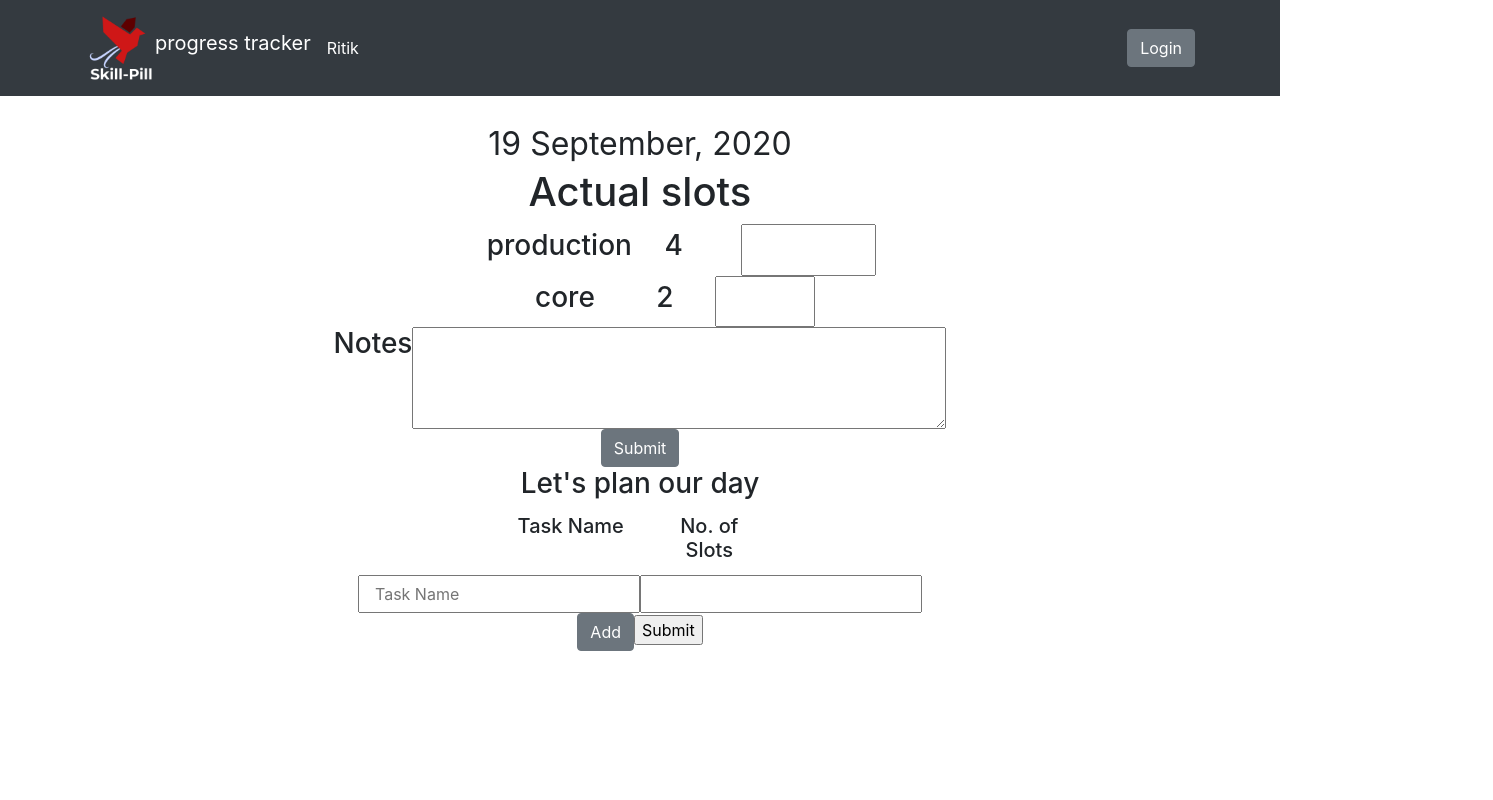
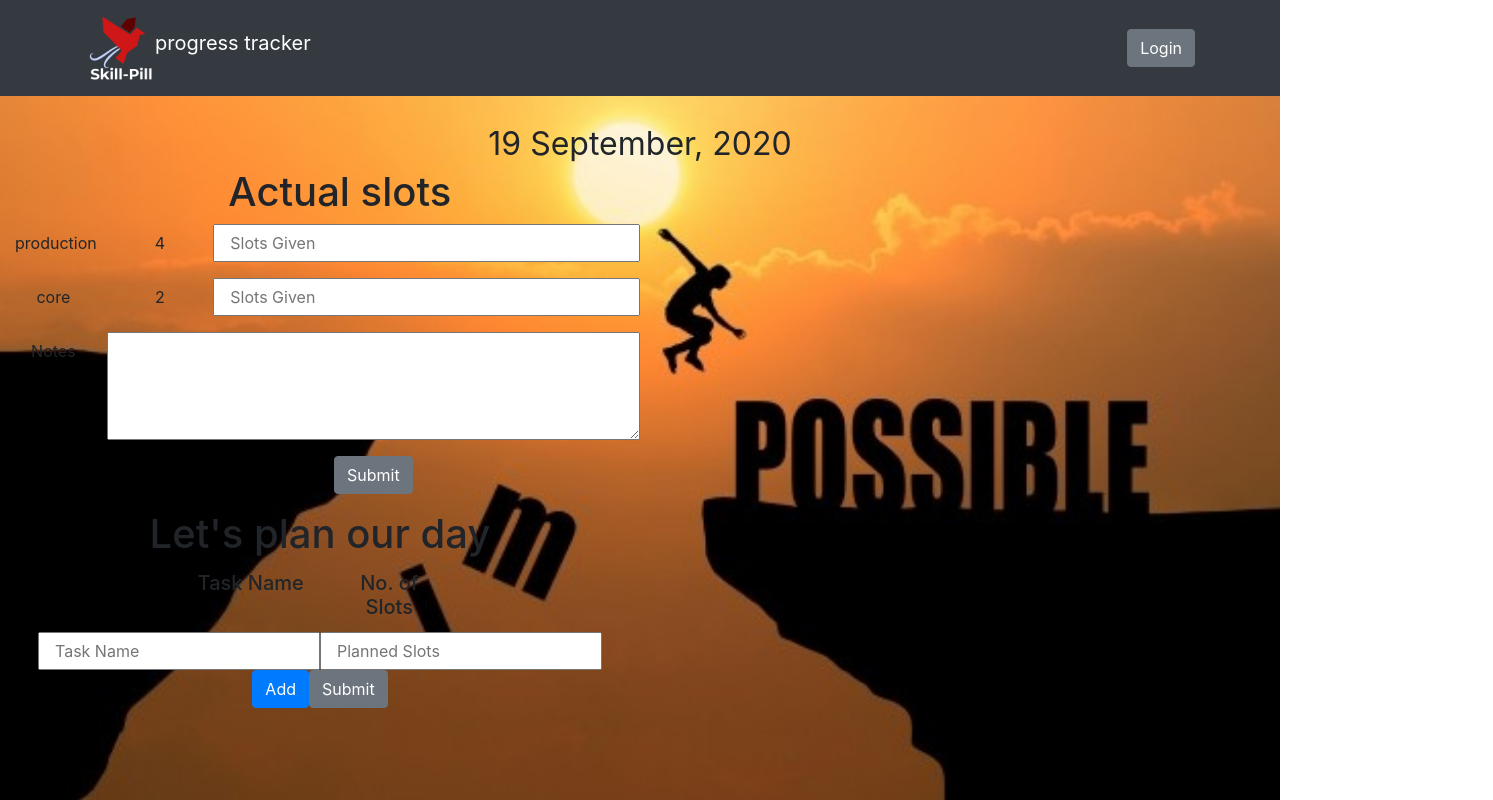
Before and after one commit to prarthanashr04/progress-tracker, a React (Create React App) app: page / in a window 1280 px wide. Shown: the whole page, 1493 px wide, since content can reach past the window. Built offline with nearby package versions, Linux system fonts and the light colour scheme.

Commit message:
slot's interface changed

```diff
--- a/src/App.css
+++ b/src/App.css
@@ -1,5 +1,12 @@
 .App {
   text-align: center;
+
+}
+body{
+  background-repeat: no-repeat;
+  background-size: cover;
+
+
 }
 .Date {
   padding-top: 120px;
@@ -28,6 +35,8 @@
   height: 40vmin;
   pointer-events: none;
 }
+
+
 
 @media (prefers-reduced-motion: no-preference) {
   .App-logo {
--- a/src/App.js
+++ b/src/App.js
@@ -1,18 +1,40 @@
-import React from 'react';
+import React ,{Component} from 'react';
 import './App.css';
 import Header from './Components/Navbar';
 import Dat from './Components/Date';
 import PlannedSlots from './Components/Plannedslots';
 import ActualSlots from './Components/Actualslots';
 
-function App() {
-  return (<div className="App">
-    <Header logo = './skillpill.png' title  = "progress tracker"  name = "Ritik"  />
-    <Dat />
-    <ActualSlots config={[{"name":"production","Slots":4},{"name":"core","Slots":2}]} />
-    <PlannedSlots />
+class App extends Component {
+
+  constructor(props){
+    super(props);
+    this.state={
+      member:{
+        "name":"",
+        "previous":{}
+      }
+    }
+  }
+
+
+  render(){
+    document.body.style.backgroundImage = "url('./bgimage.jpg')";
+  if(this.state.member.name==="")
+    {
+      var date,actual,planned
+      date=<Dat /> ;
+      actual=<ActualSlots config={[{"name":"production","Slots":4},{"name":"core","Slots":2}]} /> ;
+      planned=<PlannedSlots />
+
+    }
+  return (<div className="App" >
+    <Header logo = './skillpill.png' title  = "progress tracker"   />
+    {date}{actual}{planned}
+
    </div>
   );
+  }
 }
 
 export default App;
--- a/src/Components/Actualslots.js
+++ b/src/Components/Actualslots.js
@@ -1,37 +1,44 @@
 import React from 'react';
-import { Button } from 'reactstrap';
-function submit(){
+import { Button, Form, Row, Col, Label, Input } from 'reactstrap';
+function submit() {
     alert();
 }
 const ActualSlots = (props) => {
     return (<div>
-        <div>
+        <div className="col-12 row row-content offset-2">
             <h1>Actual slots</h1>
         </div>
-        <div className="inlineclass">
-        <h3 className="col">{props.config[0].name}</h3>
-        <h3 className="col">{props.config[0].Slots}</h3>
-        <input className="col" type="number" min="1" max="10" required/>
+        <div className="col-12 col-md-6">
+            <Form>
+                <Row className="form-group">
+                    <Label htmlFor="taskname" md={2}>{props.config[0].name}</Label>
+                    <Label htmlFor="planslots" md={2}>{props.config[0].Slots}</Label>
+                    <input className="col" id="actualslot" placeholder="Slots Given" type="number" min="1" max="10" required />
+
+                </Row>
+
+                <Row className="form-group">
+                    <Label htmlFor="taskname" md={2}>{props.config[1].name}</Label>
+                    <Label htmlFor="taskslots" md={2}>{props.config[1].Slots}</Label>
+                    <input className="col"id="actualslot" placeholder="Slots Given" type="number" min="1" max="10" required />
+                </Row>
+
+                <Row className="form-group">
+                    <Label htmlFor="message" md={2}>Notes </Label>
+                    <textarea rows="4" className="col" name="comment"></textarea>
+                </Row>
+
+                <Row className="form-group">
+                    <Col md={{size: 10, offset: 2}}>
+                        <Button onClick={submit}>Submit</Button>
+                    </Col>
+                </Row>
+            </Form>
         </div>
-        <br />
-        <div className="inlineclass">
-        <h3 className="col">{props.config[1].name}</h3>
-        <h3 className="col">{props.config[1].Slots}</h3>
-        <input className="col" type="number" min="1" max="10" required/>
-        </div>
-        <br />
-        <div className="inlineclass">
-           <h3> Notes </h3>
-           <textarea rows="4" cols="50" name="comment"></textarea>
-        </div >
-        <br/>
-        <div className="inlineclass">
-        <Button onClick={submit}>Submit</Button>
-        </div >
 
 
 
-</div>);
+    </div>);
 }
 
 export default ActualSlots;
--- a/src/Components/Plannedslots.js
+++ b/src/Components/Plannedslots.js
@@ -5,7 +5,7 @@ const PlanTask = (props) => {
     var cross=<Button>X</Button>;
     return (<div className="inlineclass">
     <input className="col" type="text" placeholder="Task Name" required/>
-    <input className="col" type="number" required/>
+    <input className="col" type="number" placeholder="Planned Slots" required/>
     {cross}
     </div>)
 }
@@ -17,17 +17,20 @@ function Add(){
         <div><PlanTask showCross={showCross}/><br/></div>
     );
 }
+function submit() {
+    alert();
+}
 const PlannedSlots = (props) => {
-    return (<div>
-    <h3>Let's plan our day</h3>
+    return (<div className="col-12 col-md-6">
+    <h1>Let's plan our day</h1>
     <div className="inlineclass">
         <h5 className="col">Task Name</h5>
         <h5 className="col">No. of Slots</h5>
     </div>
     <form>
     {tasks}
-    <Button onClick={Add}>Add</Button>
-    <input type="submit"/>
+    <Button color="primary" onClick={Add}>Add</Button>
+    <Button onClick={submit}>Submit</Button>
     </form>
 </div>);
 }
--- a/src/index.js
+++ b/src/index.js
@@ -6,7 +6,7 @@ import * as serviceWorker from './serviceWorker';
 import 'bootstrap/dist/css/bootstrap.css';
 ReactDOM.render(
   <React.StrictMode>
-    <App />
+    <App img="./bgimage.jpg"/>
   </React.StrictMode>,
   document.getElementById('root')
 );
```
Also changed, not shown: public/bgimage.jpg (added).
